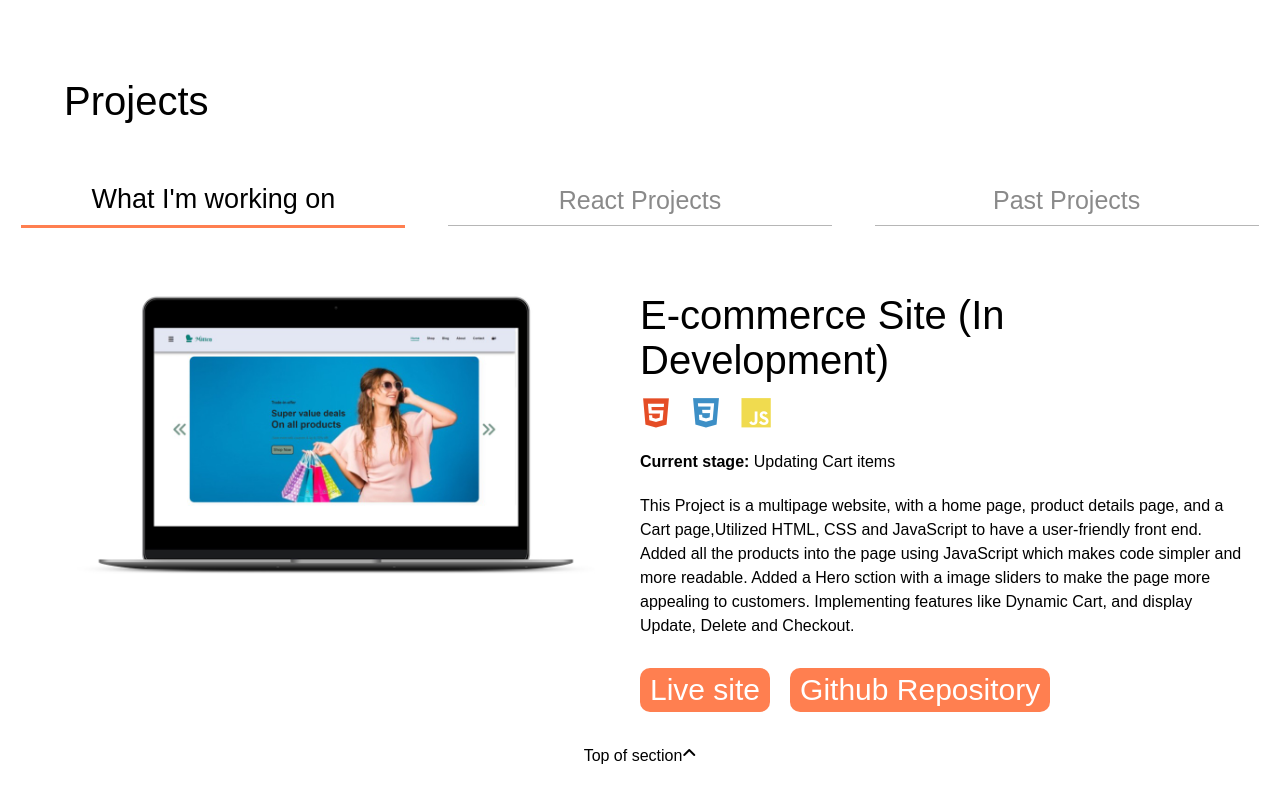
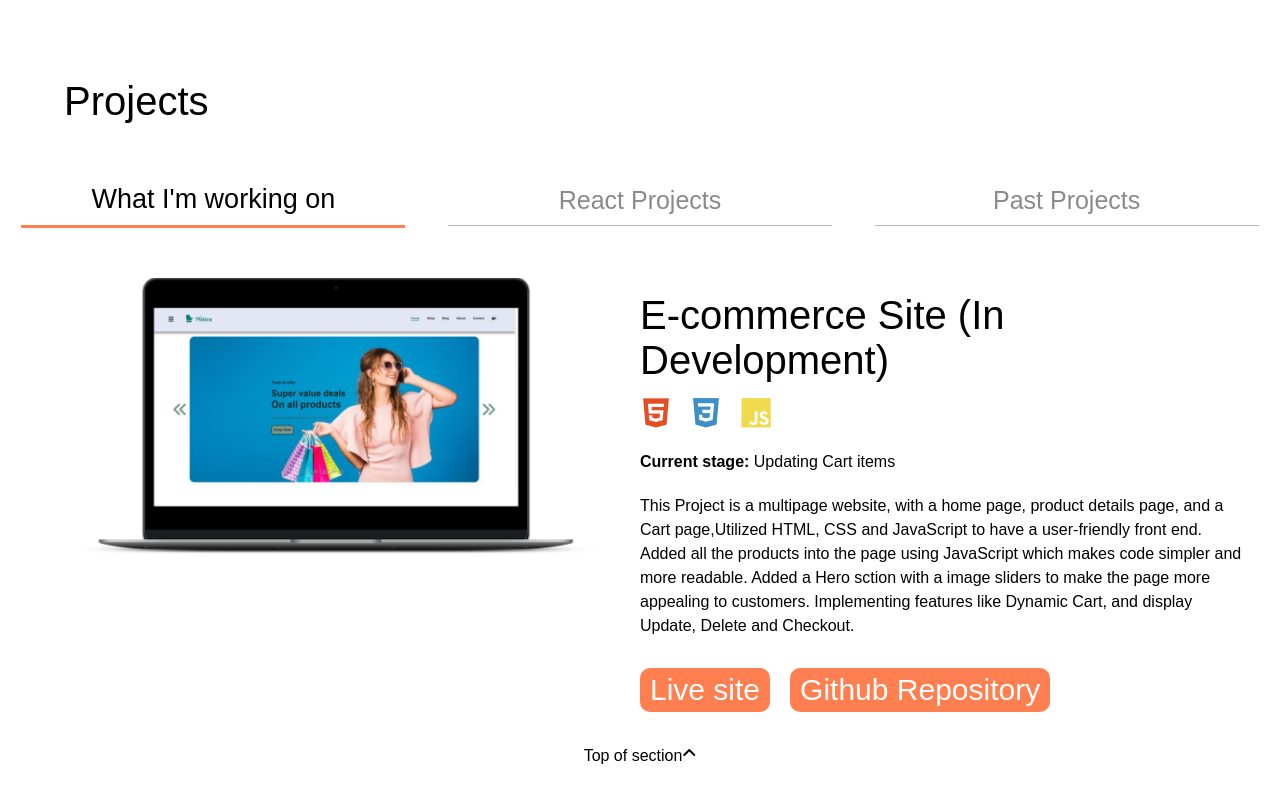
Before and after one commit to Veninagarapu/React-portfolio, a React (Create React App) app: page / in a window 1280 px wide. Shown: the part 2007-2807 px from the top of the page. Built offline with nearby package versions, Linux system fonts and the light colour scheme; a web font is replaced by a local one.

Commit message:
changes in css

```diff
--- a/src/styles/main.scss
+++ b/src/styles/main.scss
@@ -370,7 +370,7 @@ h5 {
 }
 .project-preview-img{
   position: relative;
-  top: -80px;
+  top: -100px;
 }
 
 .right-side {
```
